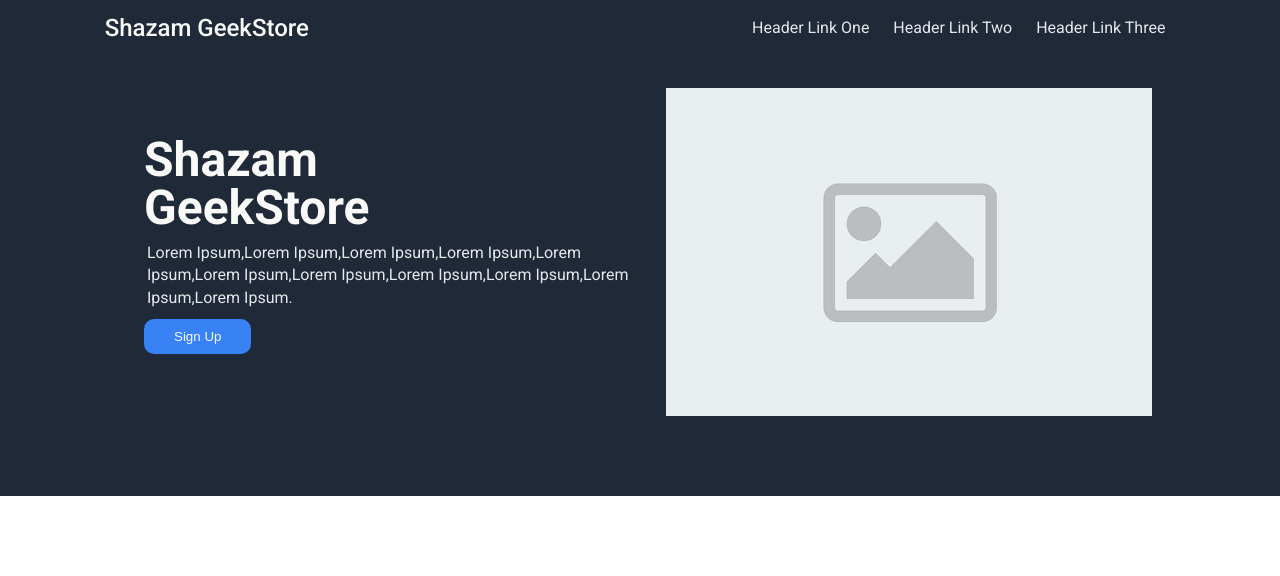
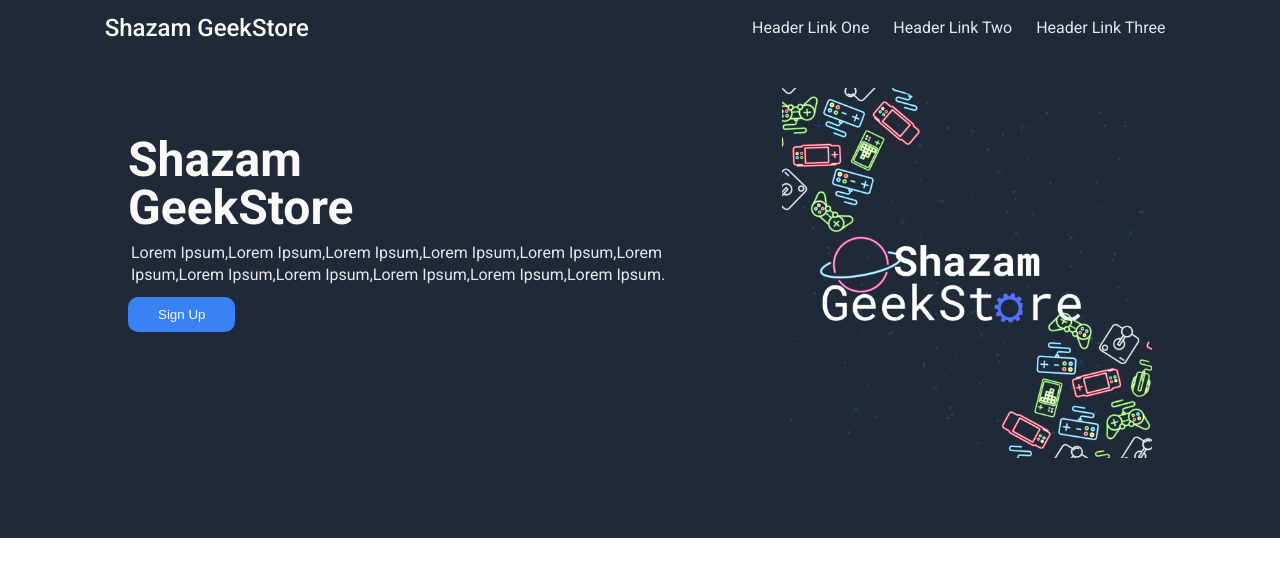
Before and after one commit to noliv197/main-css-assignment, a plain HTML site: page index.html in a window 1280 px wide. Drawn offline with Linux system fonts and the light colour scheme.

Commit message:
changing image placeholder

```diff
--- a/assets/css/components/Header/header.css
+++ b/assets/css/components/Header/header.css
@@ -38,7 +38,7 @@
 .main-section {
   display: flex;
   flex-direction: row;
-  padding: 3rem 3rem 5rem 1rem;
+  padding: 3rem 3rem 5rem 0;
 }
 
 .title-section {
@@ -74,8 +74,9 @@
 
 .main-section img {
   margin-right: 5rem;
-  width: 40%;
-  height: 40%;
+  width: 30%;
+  height: 20%;
+  border: none;
 }
 
 /* making webpage responsive */
--- a/index.html
+++ b/index.html
@@ -41,7 +41,7 @@
                     Ipsum,Lorem Ipsum,Lorem Ipsum.</p>
                 <button>Sign Up</button>
             </div>
-            <img src="./assets/img/placeholder.jpg" alt="placeholder image" />
+            <img src="./assets/img/placeholder.webp" alt="placeholder image" />
         </div>
     </header>
 
```
Also changed, not shown: assets/img/placeholder.jpg (deleted), assets/img/placeholder.webp (added).
